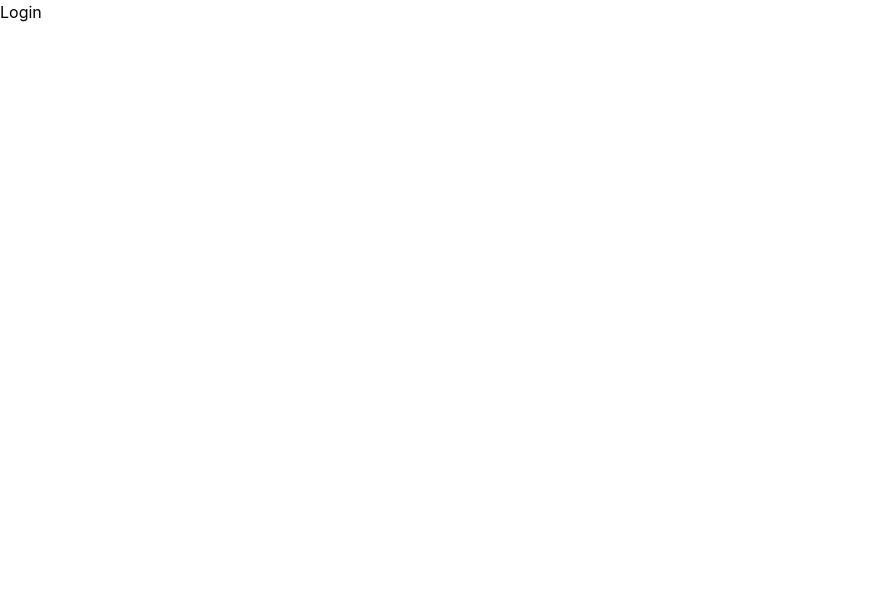
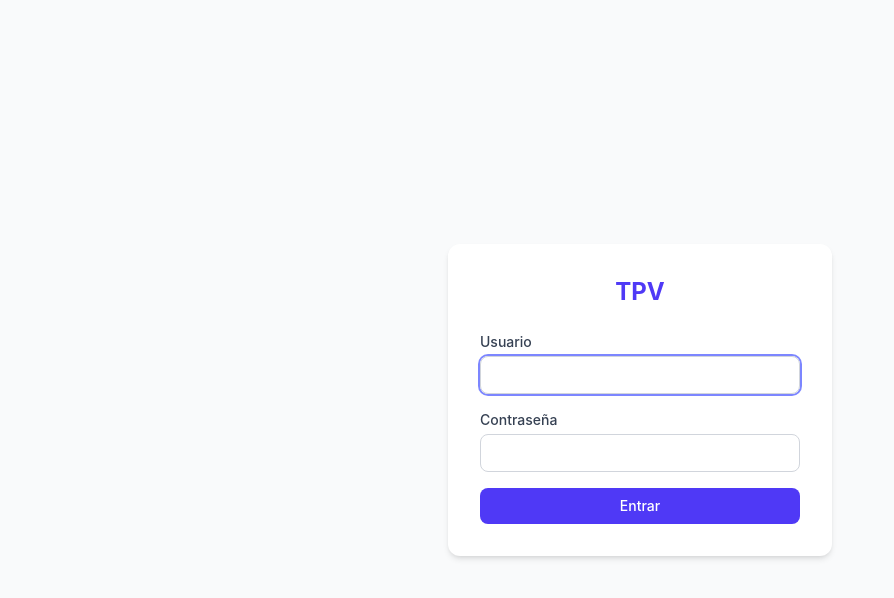
Before and after one commit to josemerchan712/tpv-automation, a React (Vite) app in the folder frontend/: page /login in a window 1280 px wide. Shown: the top 598 px of the page, without its empty margins (0-894 px from the left). Built offline with nearby package versions, Linux system fonts and the light colour scheme.

Commit message:
feat(catalog): add LoginPage

```diff
--- a/frontend/src/pages/LoginPage.tsx
+++ b/frontend/src/pages/LoginPage.tsx
@@ -1,3 +1,71 @@
+import { useState } from 'react'
+import { useNavigate } from 'react-router-dom'
+import { login } from '../api/auth'
+import { useAuthStore } from '../store/authStore'
+
 export default function LoginPage() {
-  return <div>Login</div>
+  const [username, setUsername] = useState('')
+  const [password, setPassword] = useState('')
+  const [error, setError] = useState<string | null>(null)
+  const [loading, setLoading] = useState(false)
+  const setAuth = useAuthStore((s) => s.setAuth)
+  const navigate = useNavigate()
+
+  async function handleSubmit(e: React.FormEvent) {
+    e.preventDefault()
+    setLoading(true)
+    setError(null)
+    try {
+      const { token, user } = await login(username, password)
+      setAuth(token, user)
+      navigate('/catalogo')
+    } catch {
+      setError('Usuario o contraseña incorrectos')
+    } finally {
+      setLoading(false)
+    }
+  }
+
+  return (
+    <div className="min-h-screen bg-gray-50 flex items-center justify-center">
+      <div className="bg-white rounded-xl shadow-md p-8 w-full max-w-sm">
+        <h1 className="text-2xl font-bold text-indigo-600 text-center mb-6">TPV</h1>
+        <form onSubmit={handleSubmit} className="space-y-4">
+          <div>
+            <label className="block text-sm font-medium text-gray-700 mb-1">
+              Usuario
+            </label>
+            <input
+              type="text"
+              value={username}
+              onChange={(e) => setUsername(e.target.value)}
+              required
+              autoFocus
+              className="w-full border border-gray-300 rounded-lg px-3 py-2 text-sm focus:outline-none focus:ring-2 focus:ring-indigo-400"
+            />
+          </div>
+          <div>
+            <label className="block text-sm font-medium text-gray-700 mb-1">
+              Contraseña
+            </label>
+            <input
+              type="password"
+              value={password}
+              onChange={(e) => setPassword(e.target.value)}
+              required
+              className="w-full border border-gray-300 rounded-lg px-3 py-2 text-sm focus:outline-none focus:ring-2 focus:ring-indigo-400"
+            />
+          </div>
+          {error && <p className="text-sm text-red-500">{error}</p>}
+          <button
+            type="submit"
+            disabled={loading}
+            className="w-full bg-indigo-600 text-white rounded-lg py-2 text-sm font-medium hover:bg-indigo-700 disabled:opacity-50 transition-colors"
+          >
+            {loading ? 'Entrando...' : 'Entrar'}
+          </button>
+        </form>
+      </div>
+    </div>
+  )
 }
```
